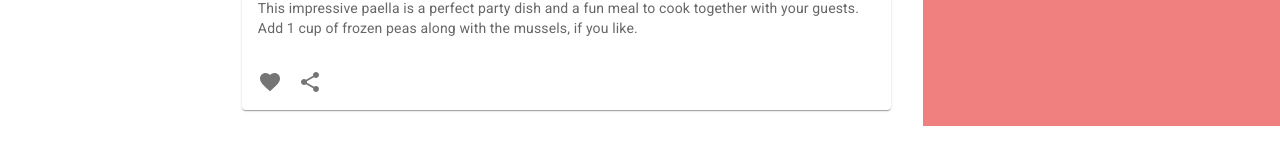
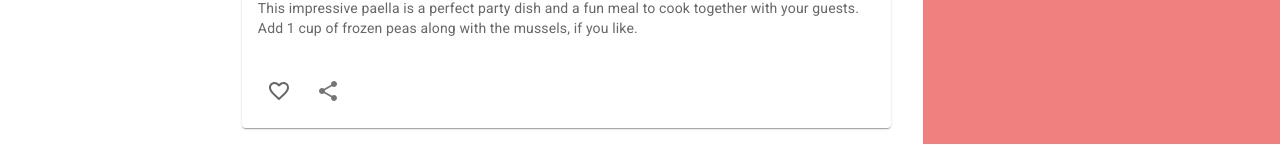
Before and after one commit to shreejai/social-media-mui, a React (Create React App) app: page / in a window 1280 px wide. Shown: the part 603-765 px from the top of the page. Built offline with nearby package versions, Linux system fonts and the light colour scheme.

Commit message:
like check button

```diff
--- a/src/components/Feed.jsx
+++ b/src/components/Feed.jsx
@@ -1,5 +1,5 @@
-import { ExpandMore, Favorite, MoreVert, Share } from '@mui/icons-material'
-import { Avatar, Box, Card, CardActions, CardContent, CardHeader, CardMedia, IconButton, Typography } from '@mui/material'
+import { ExpandMore, Favorite, FavoriteBorder, MoreVert, Share } from '@mui/icons-material'
+import { Avatar, Box, Card, CardActions, CardContent, CardHeader, CardMedia, Checkbox, IconButton, Typography } from '@mui/material'
 import React from 'react'
 
 const Feed = () => {
@@ -35,7 +35,7 @@ const Feed = () => {
       </CardContent>
       <CardActions disableSpacing>
         <IconButton aria-label="add to favorites">
-          <Favorite />
+          <Checkbox icon={<FavoriteBorder />} checkedIcon={<Favorite sx={{color: "red"}}/>} />
         </IconButton>
         <IconButton aria-label="share">
           <Share />
```
